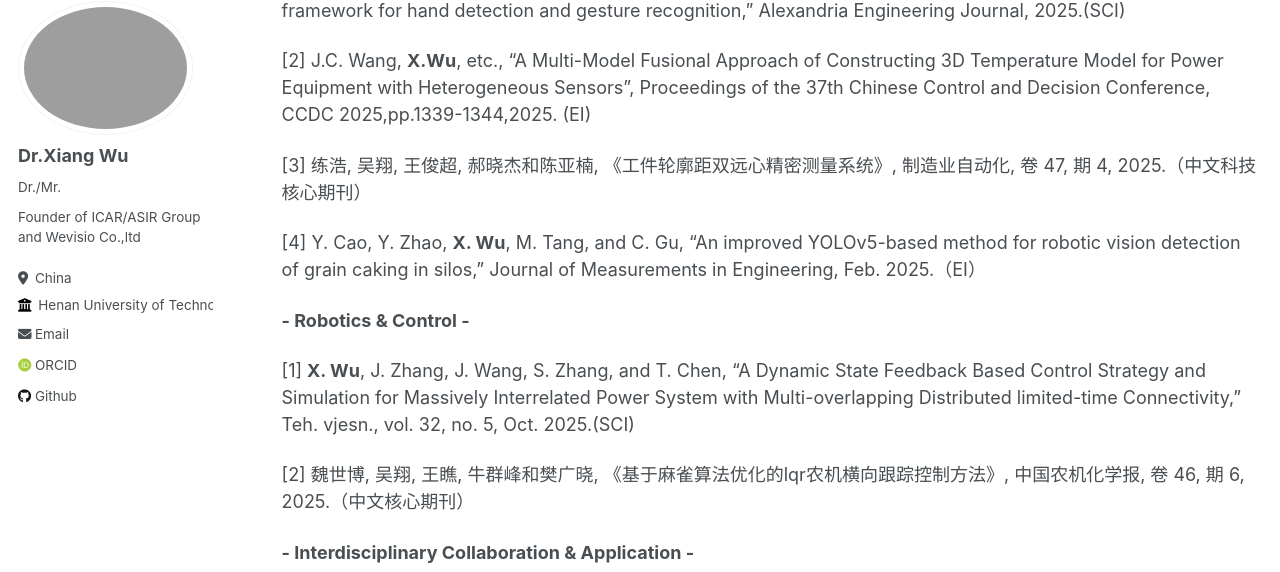
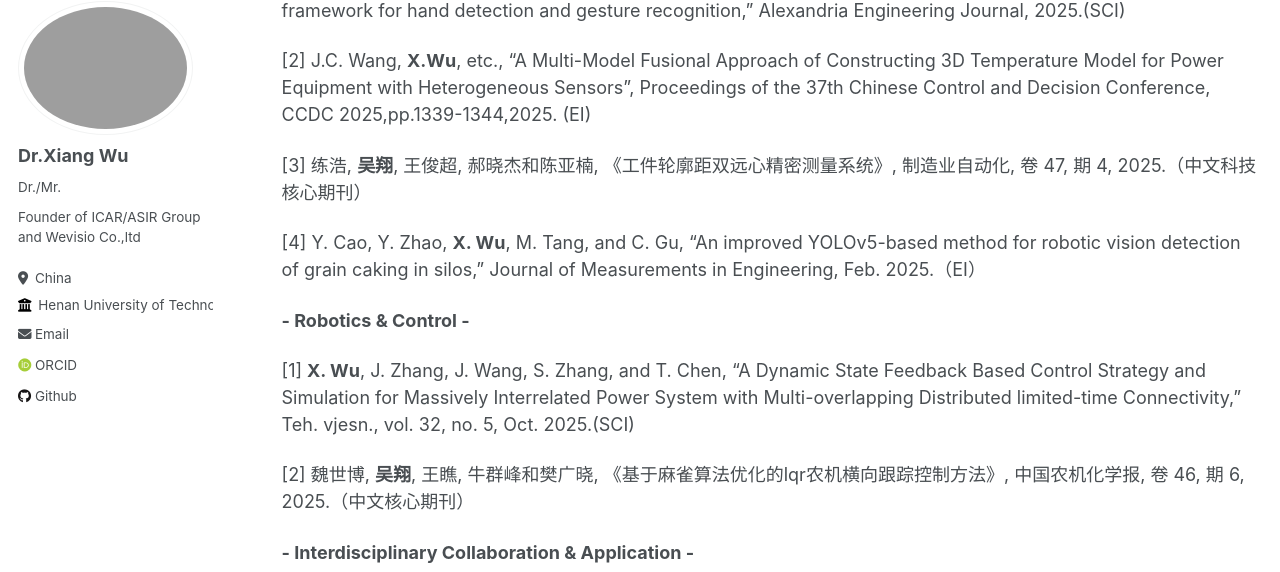
Before and after one commit to xiangwu/xiangwu.github.io, a Jekyll site: the page built from _pages/publications.md, in a window 1280 px wide and 900 px high, scrolled down 653 px. Shown: the part 105-677 px from the top of the window. Built offline with Jekyll 4.4.1, drawn with Linux system fonts in a browser that asks for light colours; some web fonts are replaced.

```diff
--- a/_pages/publications.md
+++ b/_pages/publications.md
@@ -25,7 +25,7 @@ author_profile: true
 
 [2] J.C. Wang, **X.Wu**, etc., "A Multi-Model Fusional Approach of Constructing 3D Temperature Model for Power Equipment with Heterogeneous Sensors", Proceedings of the 37th Chinese Control and Decision Conference, CCDC 2025,pp.1339-1344,2025. (EI)
 
-[3] 练浩, 吴翔, 王俊超, 郝晓杰和陈亚楠, 《工件轮廓距双远心精密测量系统》, 制造业自动化, 卷 47, 期 4, 2025.（中文科技核心期刊）
+[3] 练浩, **吴翔**, 王俊超, 郝晓杰和陈亚楠, 《工件轮廓距双远心精密测量系统》, 制造业自动化, 卷 47, 期 4, 2025.（中文科技核心期刊）
 
 [4] Y. Cao, Y. Zhao, **X. Wu**, M. Tang, and C. Gu, “An improved YOLOv5-based method for robotic vision detection of grain caking in silos,” Journal of Measurements in Engineering, Feb. 2025.（EI）
 
@@ -33,7 +33,7 @@ author_profile: true
 
 [1] **X. Wu**, J. Zhang, J. Wang, S. Zhang, and T. Chen, “A Dynamic State Feedback Based Control Strategy and Simulation for Massively Interrelated Power System with Multi-overlapping Distributed limited-time Connectivity,” Teh. vjesn., vol. 32, no. 5, Oct. 2025.(SCI)
 
-[2] 魏世博, 吴翔, 王瞧, 牛群峰和樊广晓, 《基于麻雀算法优化的lqr农机横向跟踪控制方法》, 中国农机化学报, 卷 46, 期 6, 2025.（中文核心期刊）
+[2] 魏世博, **吴翔**, 王瞧, 牛群峰和樊广晓, 《基于麻雀算法优化的lqr农机横向跟踪控制方法》, 中国农机化学报, 卷 46, 期 6, 2025.（中文核心期刊）
 
 
 **- Interdisciplinary Collaboration & Application -**
```
